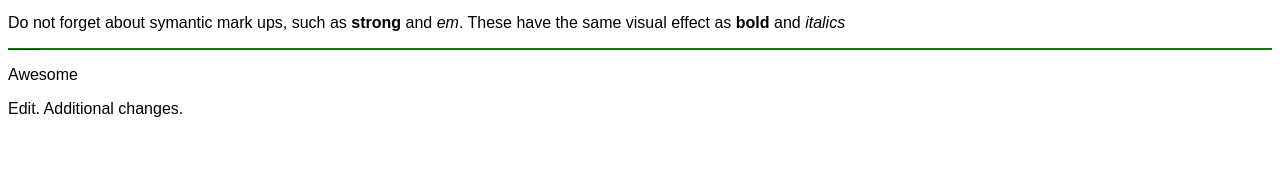
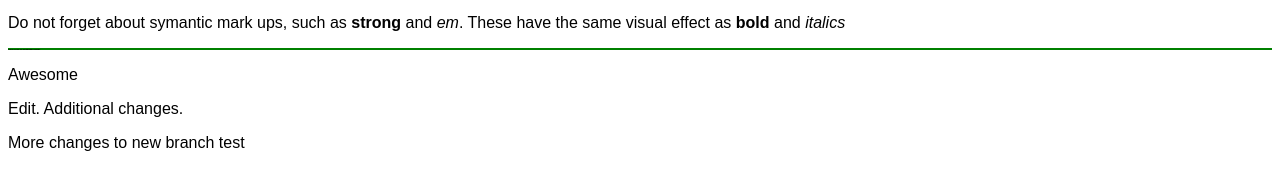
Before and after one commit to anariesco/CFG_First_Site, a plain HTML site: page index.html in a window 1280 px wide. Shown: the part 410-600 px from the top of the page. Drawn offline with Linux system fonts and the light colour scheme.

Commit message:
Changes to html

```diff
--- a/index.html
+++ b/index.html
@@ -15,5 +15,6 @@
     <h2>This is to test the background options.</h2>
         <p>Awesome</p>
         <p>Edit. Additional changes.</p>
+        <p>More changes to new branch test<p>
   </body>
 </html>
```
